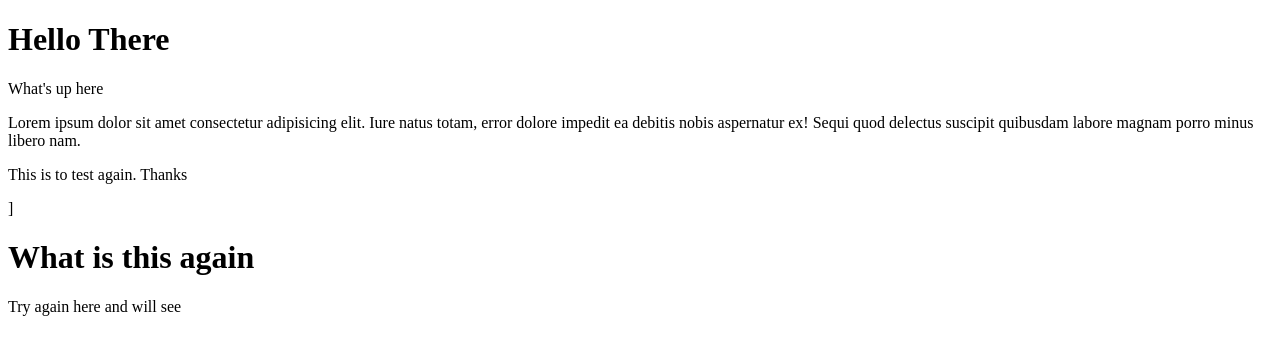
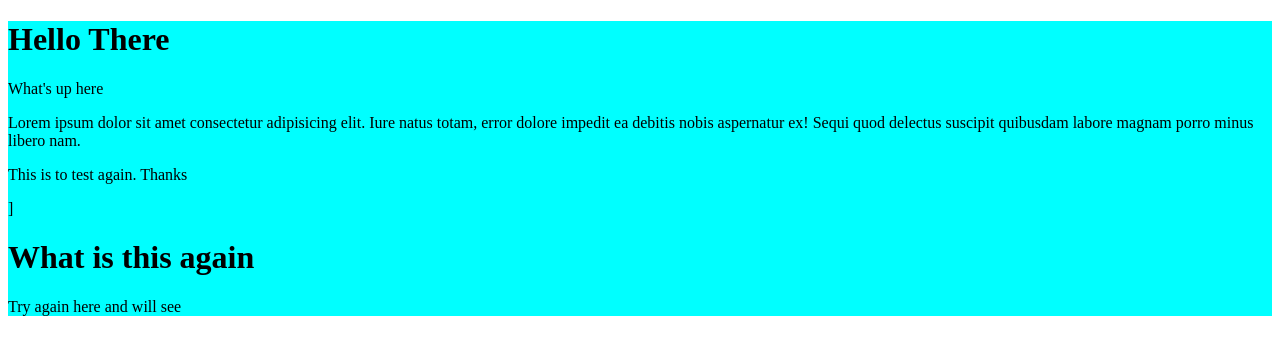
Before and after one commit to jngnandan/silverline, a plain HTML site: page index.html in a window 1280 px wide. Drawn offline with Linux system fonts and the light colour scheme.

Commit message:
commit seccond

```diff
--- a/index.html
+++ b/index.html
@@ -9,6 +9,8 @@
     <title>Document</title>
 </head>
 <body>
+
+    <div class="bg-container">
             <h1>Hello There</h1>
         <p>What's up here</p>
 
@@ -19,6 +21,8 @@
         <h1>What is this again</h1>
 
         <p>Try again here and will see</p>
+        </div>
+
 
 
 </body>
--- a/style.css
+++ b/style.css
@@ -0,0 +1,3 @@
+.bg-container {
+  background-color: aqua;
+}
```
Lines whose indentation alone changed are shown as unchanged.
